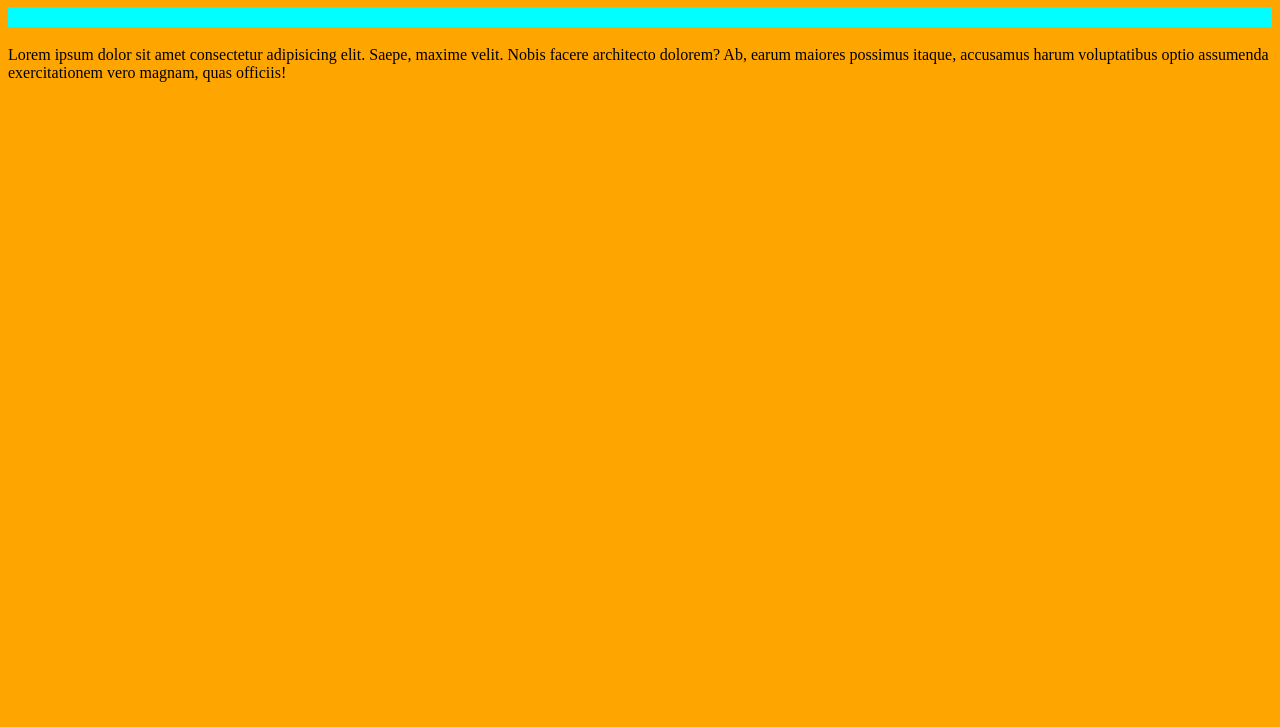
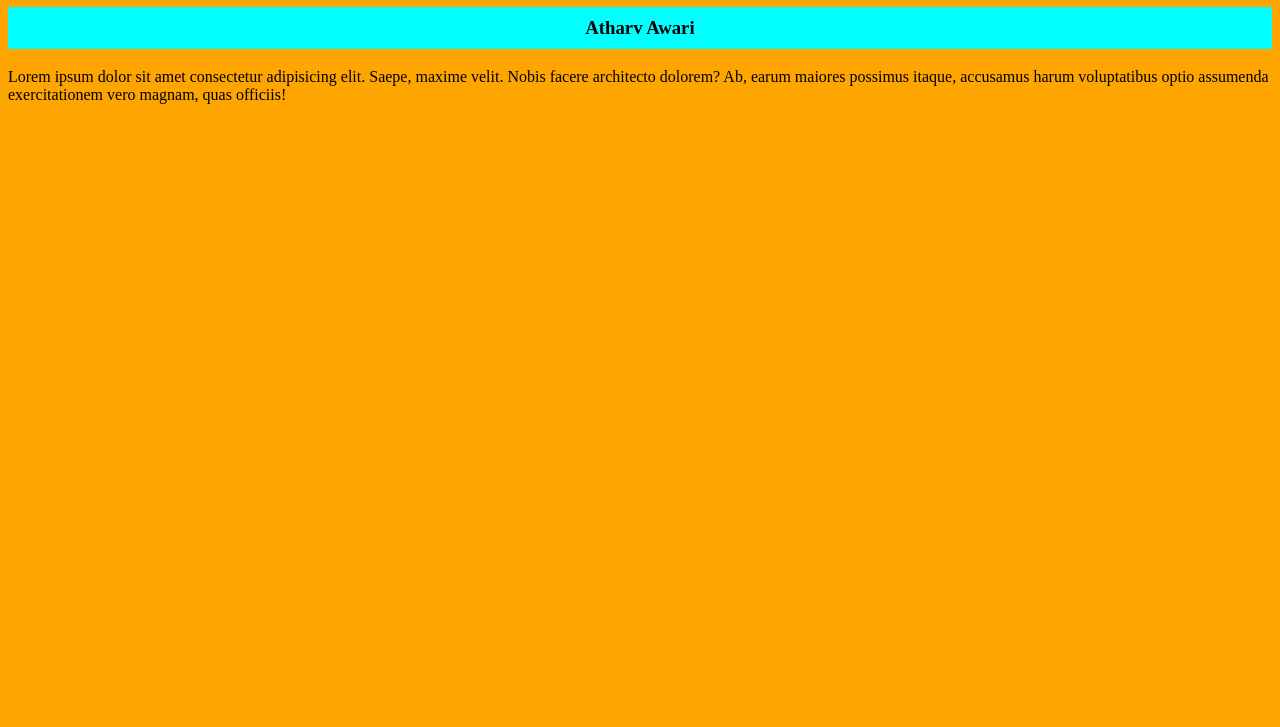
Before and after one commit to Atharv7500/Day1, a plain HTML site: page index.html in a window 1280 px wide. Shown: the part 73-800 px from the top of the page. Drawn offline with Linux system fonts and the light colour scheme.

Commit message:
update title

```diff
--- a/index.html
+++ b/index.html
@@ -7,7 +7,7 @@
 </head>
 <body bgcolor="orange">
     <h1 align="center">Welcome to Amruthvahini College of Engineering</h1>
-    <h3 style="background-color: aqua; padding: 10px; text-align: center;"></h3>
+    <h3 style="background-color: aqua; padding: 10px; text-align: center;">Atharv Awari </h3>
     <p>Lorem ipsum dolor sit amet consectetur adipisicing elit. Saepe, maxime velit. Nobis facere architecto dolorem? Ab, earum maiores possimus itaque, accusamus harum voluptatibus optio assumenda exercitationem vero magnam, quas officiis!</p>
 </body>
 </html>
```
